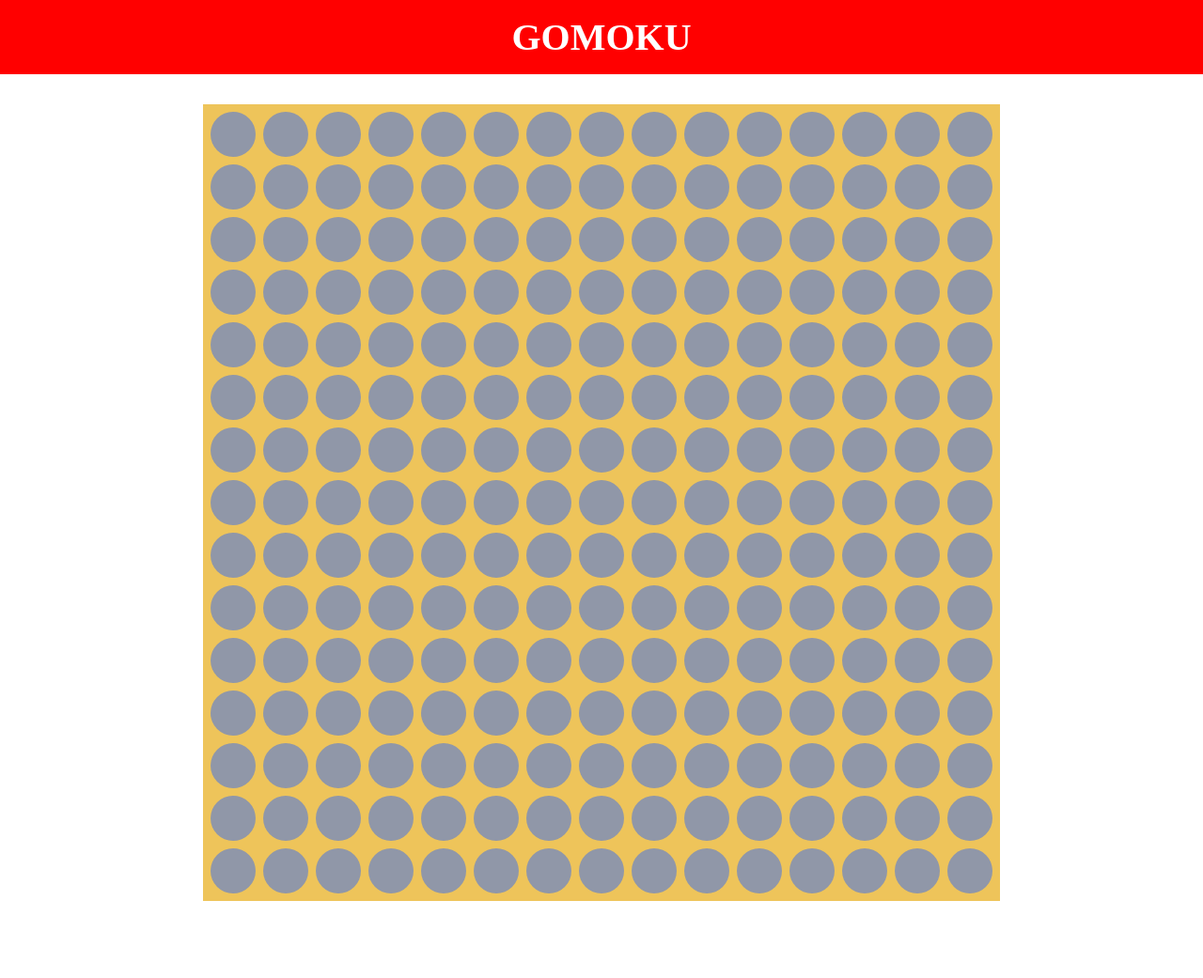
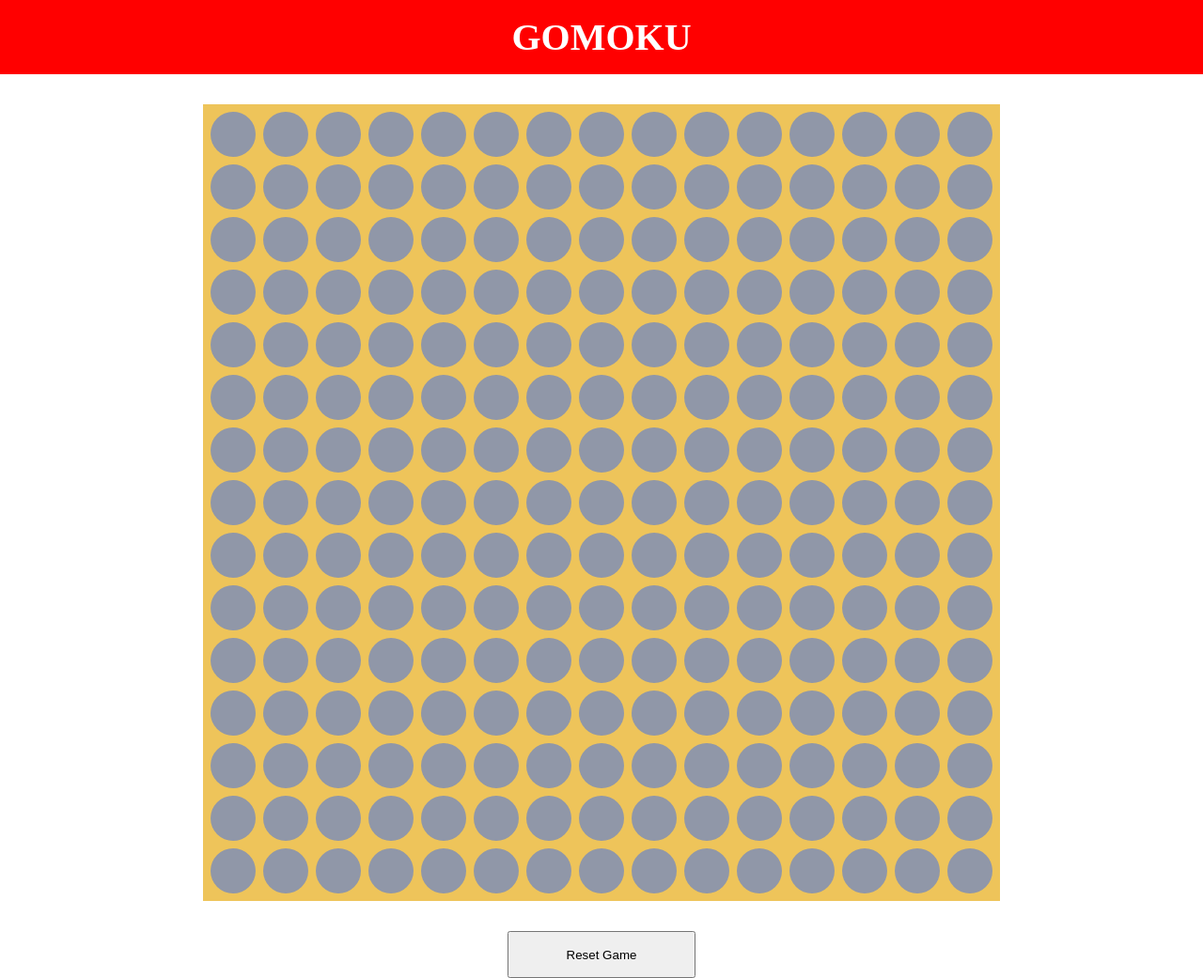
Before and after one commit to hchapma5/gomoku-typescript, a website built with Parcel: page index.html in a window 1280 px wide. Shown: the whole page at 94% size. Before the commit the page ends 959 px from the top, so only its background shows below. Built offline with nearby package versions, Linux system fonts and the light colour scheme.

Commit message:
added reset button

```diff
--- a/Board.ts
+++ b/Board.ts
@@ -26,4 +26,8 @@ export default class Board {
         console.log(`selected tile: ${this.selectedTiles.join(",")}`);
     }
 
+    resetBoard() {
+        this.rows.forEach((row) => row.tiles.forEach((tile) => tile.setAvailable()));
+    }
+
 }
--- a/Gomoku.ts
+++ b/Gomoku.ts
@@ -1,4 +1,5 @@
 import Board from "./Board";
+import ResetButton from "./ResetButton";
 
 type Game = {
     rowNumber: number;
@@ -8,8 +9,15 @@ type Game = {
 
 export default class Gomoku {
     board: Board;
+    resetButton: ResetButton;
 
     constructor({ rowNumber, tileNumberPerRow, occupiedTiles }: Game) {
         this.board = new Board(rowNumber, tileNumberPerRow, occupiedTiles);
+        this.resetButton = new ResetButton(() => this.resetGame());
     }
+
+    resetGame() {
+        this.board.resetBoard();
+    }
+
 }
--- /dev/null
+++ b/ResetButton.ts
@@ -0,0 +1,13 @@
+export default class ResetButton {
+    button: HTMLButtonElement;
+    private onClick: () => void;
+
+    constructor(onClick: () => void) {
+        this.onClick = onClick;
+        this.button = document.createElement('button');
+        this.button.classList.add('reset-button');
+        this.button.textContent = 'Reset Game';
+        this.button.addEventListener('click', this.onClick);
+    }
+
+}
--- a/Tile.ts
+++ b/Tile.ts
@@ -28,8 +28,14 @@ export default class Tile {
             this.status === STATUS.AVAILABLE ? STATUS.SELECTED : STATUS.AVAILABLE;
         this.element.classList.add(this.status.toLowerCase());
     }
+    setAvailable() {
+        this.status = STATUS.AVAILABLE;
+        this.element.classList.remove(STATUS.SELECTED.toLowerCase());
+        this.element.classList.add(STATUS.AVAILABLE.toLowerCase());
+    }
 
     get isSelected() {
         return this.status === STATUS.SELECTED;
+
     }
 }
--- a/app.ts
+++ b/app.ts
@@ -1,4 +1,6 @@
 import Gomoku from "./Gomoku";
 
 const game = new Gomoku({rowNumber: 15, tileNumberPerRow: 15});
+
 document.getElementById('gomoku')?.appendChild(game.board.element);
+document.getElementById('gomoku')?.appendChild(game.resetButton.button);
--- a/style.css
+++ b/style.css
@@ -19,14 +19,14 @@ body {
     flex: 1;
     display: flex;
     flex-direction: column;
-    margin-top: 2rem;
+    align-items: center;
 }
 
 .board {
     display: flex;
     flex-direction: column;
     background-color: rgb(238, 196, 90);
-    align-self: center;
+    margin: 2rem;
     padding: 0.5rem;
     row-gap: 0.5rem;
 }
@@ -62,3 +62,8 @@ body {
     background-color: #16437E;
     opacity: 0.5;
 }
+
+.reset-button {
+    width: 200px;
+    height: 50px;
+}
```
